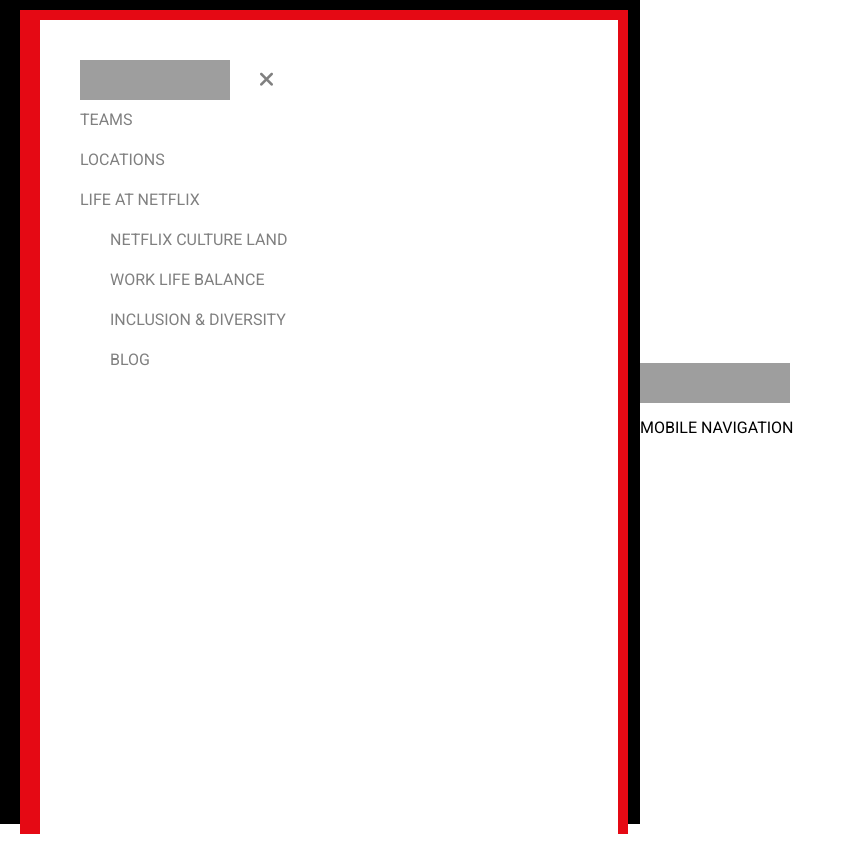
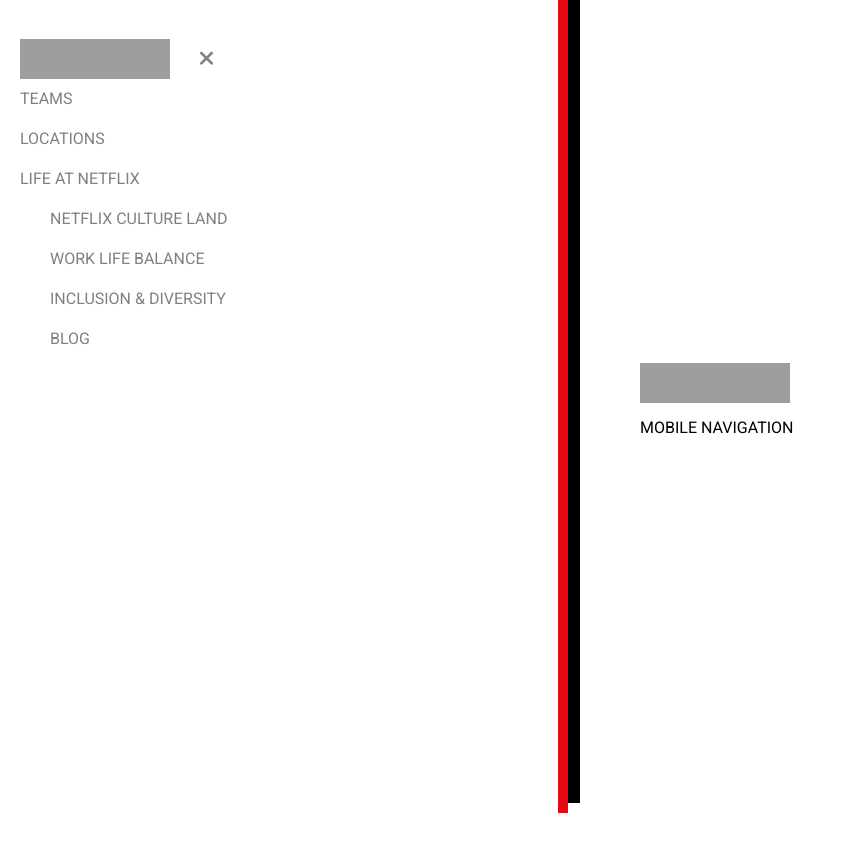
Before and after one commit to njsaugat/50_Projects__15_Days, a plain HTML site: page netflixNav/index.html in a window 1280 px wide. Both pictures are taken after a click on the icon 18 px from the left and 20 px from the top of the page. Shown: the whole page, without its empty margins (0-856 px from the left). After the commit the page ends 823 px from the top, so only its background shows below. Drawn offline with Linux system fonts and the light colour scheme; grey boxes are pictures that could not be loaded.

Commit message:
style file added

```diff
--- a/netflixNav/style.css
+++ b/netflixNav/style.css
@@ -121,6 +121,8 @@
 }
 
 .nav-black.visible{
+    left: -60px;
+    top: -21px;
     transition-delay: 0s;
 }
 .nav-red{
```
